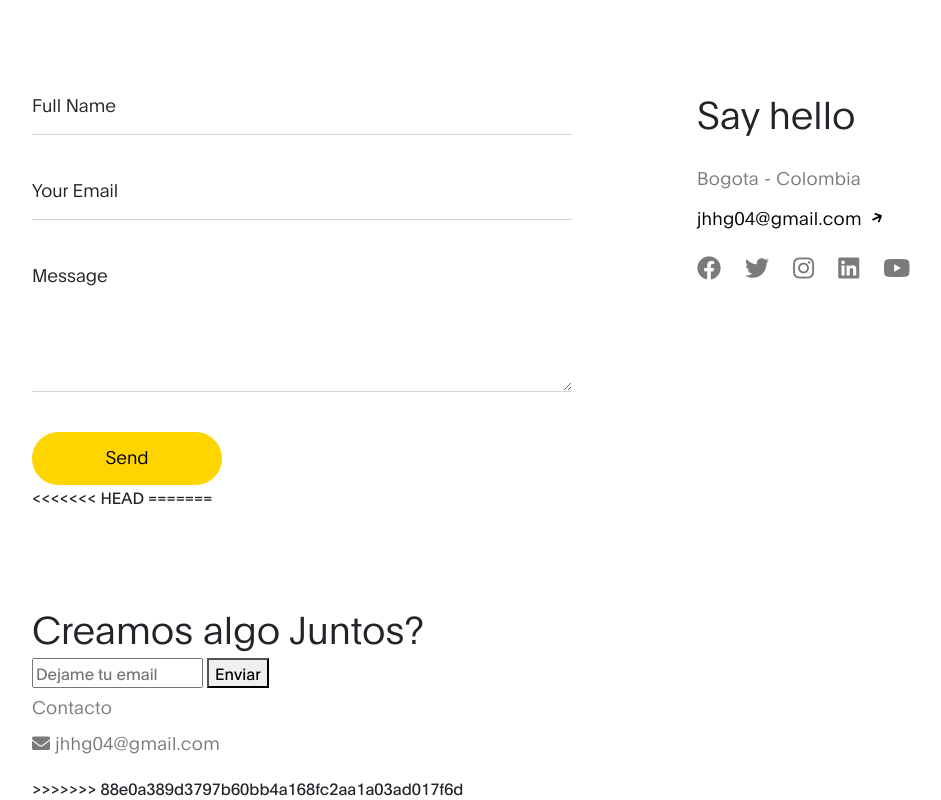
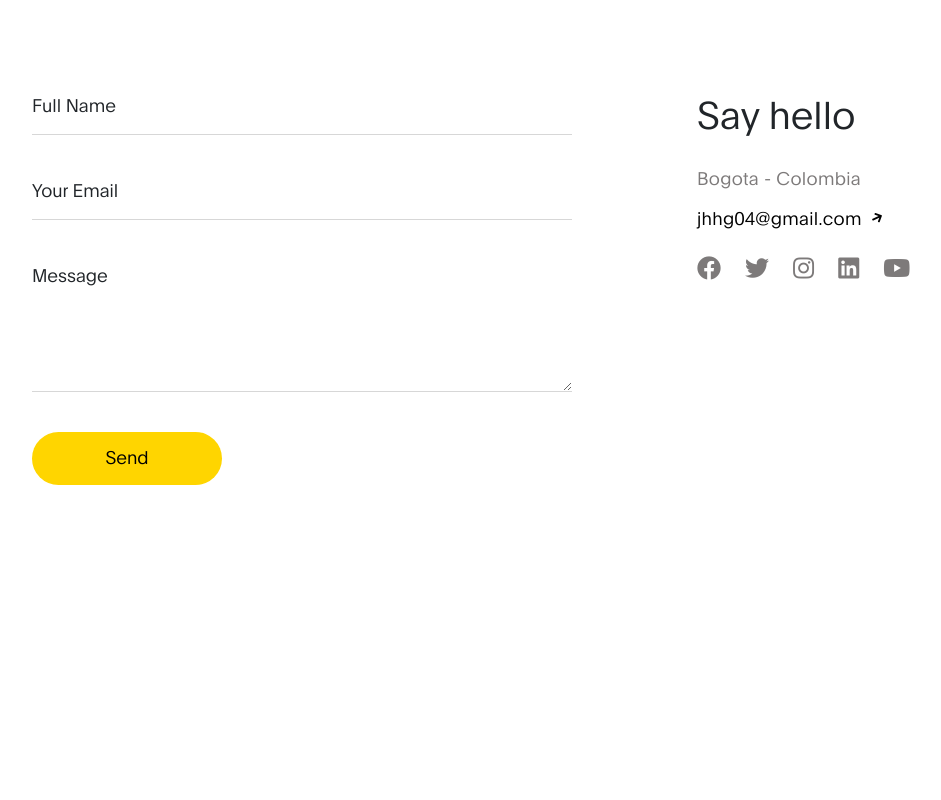
Before and after one commit to jhhg04/jh-page, a plain HTML site: page index.html in a window 1280 px wide. Shown: the part 2304-3104 px from the top of the page, without its empty margins (53-994 px from the left). After the commit the page ends 2885 px from the top, so only its background shows below. Drawn offline with Linux system fonts and the light colour scheme.

Commit message:
Update index.html

```diff
--- a/index.html
+++ b/index.html
@@ -244,37 +244,6 @@
             </div>
 
         </div>
-<<<<<<< HEAD
-=======
-      </article>
-    </div>
-  </section>
-  <section id="contacto" class="contact">
-    <div class="container contact">
-      <form action="/suscripcion/" class="form-email">
-        <h3>Creamos algo Juntos?</h3>
-        <input type="text" placeholder="Dejame tu email" id="email">
-        <button>Enviar</button>
-      </form>
-      <div class="social">
-        <a href="http://twitter.com/jhhg004" class="social-link twitter"></a>
-        <a href="http://facebook.com/jhhg04" class="social-link facebook"></a>
-        <a href="http://github.com/jhhg04" class="social-link github"></a>
-        <a href="http://instagram.com/jhhg004" class="social-link instagram"></a>
-      </div>
-    </div>
-  </section>
-  <footer class="footer">
-    <div class="container">
-      <div>
-        <p>
-          Contacto <br/>
-          <i class="fa fa-envelope"></i>
-          jhhg04@gmail.com
-        </p>
->>>>>>> 88e0a389d3797b60bb4a168fc2aa1a03ad017f6d
-      </div>
-    </section>
      <!-- SCRIPTS -->
      <script src="js/jquery.min.js"></script>
      <script src="js/bootstrap.min.js"></script>
```
